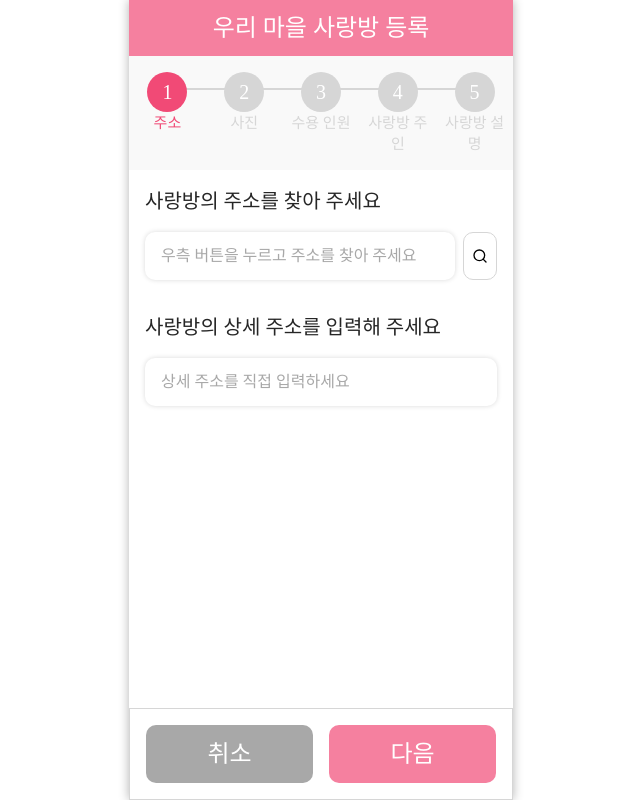
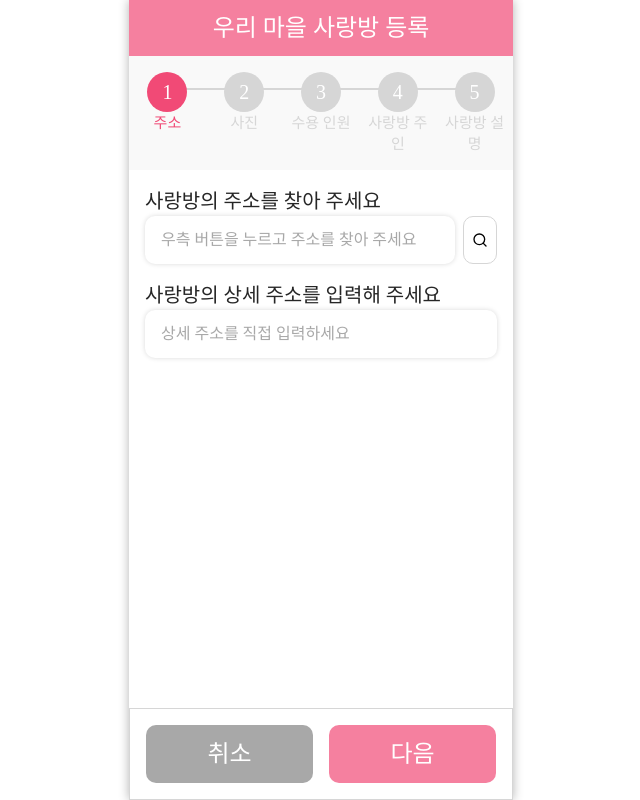
Before and after one commit to hanaro7team1/frontend, a Next.js app: page /admin/stays/add in a window 1280 px wide. Shown: the whole page, without its empty margins (319-959 px from the left). Built offline with nearby package versions, Linux system fonts and the light colour scheme; a web font is replaced by a local one.

Commit message:
Refactor: step page에 공통 div 적용

```diff
--- a/src/app/admin/stays/add/page.tsx
+++ b/src/app/admin/stays/add/page.tsx
@@ -5,5 +5,9 @@ export default function AdminStayAddPage({ searchParams }: { searchParams: { ste
   const n = parseInt(searchParams.step ?? '', 10) || 1;
   const stepNum = clampNum({ n });
   const View = STEPS[stepNum - 1];
-  return <View />;
+  return (
+    <div className='flex flex-col gap-4 p-4'>
+      <View />
+    </div>
+  );
 }
--- a/src/components/domain/add/steps/Step2.tsx
+++ /dev/null
@@ -1,3 +0,0 @@
-export default function AddPhoto() {
-  return <>사진 추가 </>;
-}
--- a/src/components/domain/add/steps/step1/Step1.tsx
+++ b/src/components/domain/add/steps/step1/Step1.tsx
@@ -12,7 +12,7 @@ export default function AddAdress() {
   const [open, setOpen] = useState(false);
 
   return (
-    <div className='flex flex-col gap-4 p-4'>
+    <div>
       <Txt className='text-left'>사랑방의 주소를 찾아 주세요</Txt>
       <div className='mb-4 flex gap-2'>
         <Input placeholder={'우측 버튼을 누르고 주소를 찾아 주세요'} value={addr} readOnly />
--- a/src/constants/admin/add/AdminStayAdd.ts
+++ b/src/constants/admin/add/AdminStayAdd.ts
@@ -1,8 +1,8 @@
-import AddPhoto from '@/components/domain/add/steps/Step2';
 import AddCapacity from '@/components/domain/add/steps/Step3';
 import AddInfo from '@/components/domain/add/steps/Step4';
 import AddDescription from '@/components/domain/add/steps/Step5';
 import AddAdress from '@/components/domain/add/steps/step1/Step1';
+import AddPhoto from '@/components/domain/add/steps/step2/Step2';
 
 export const FIRST_STEP_NUM = 1;
 export const TOTAL_STEP_NUM = 5;
```
